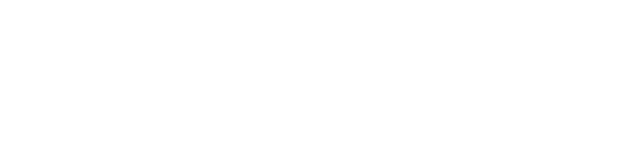
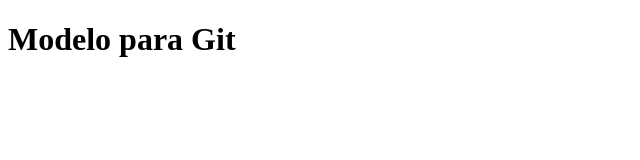
Before and after one commit to fmoreirati/modeloGit, a plain HTML site: page index.html in a window 1280 px wide. Shown: the whole page, without its empty margins (0-640 px from the left). Drawn offline with Linux system fonts and the light colour scheme.

Commit message:
titulo do projeto

```diff
--- a/index.html
+++ b/index.html
@@ -6,6 +6,6 @@
     <title>Document</title>
 </head>
 <body>
-
+    <h1>Modelo para Git</h1>
 </body>
 </html>
```
